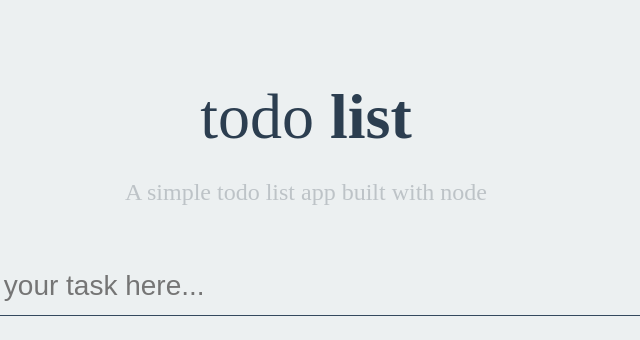
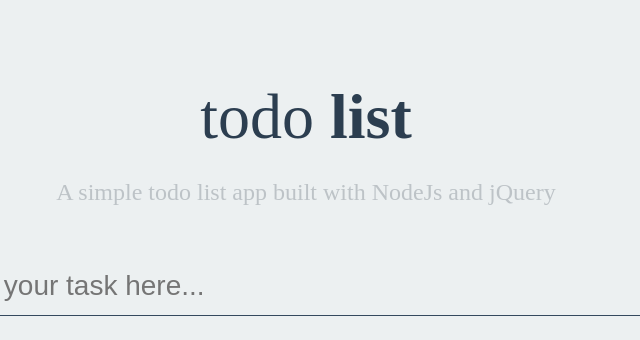
Before and after one commit to SirPhemmiey/todo-spa, a website: page views/index.html in a window 1280 px wide. Shown: the full height of the page, 334-974 px from the left. Drawn offline with nearby package versions, Linux system fonts and the light colour scheme; files that its build step writes are made by us from their sources; no server answers; files whose address does not match are found by name; a web font is replaced by a local one.

Commit message:
Configure for now deployment

```diff
--- a/views/index.html
+++ b/views/index.html
@@ -10,7 +10,7 @@ crossorigin="anonymous">
 <body>
     <header>
         <h1>todo <span>list</span></h1>
-        <h2>A simple todo list app built with node</h2>
+        <h2>A simple todo list app built with NodeJs and jQuery</h2>
     </header>
     <section class="form">
         <input type="text" name="" id="todoInput" placeholder="Insert your task here...">
```
Also changed, not shown: package.json (+11 -0 lines).
